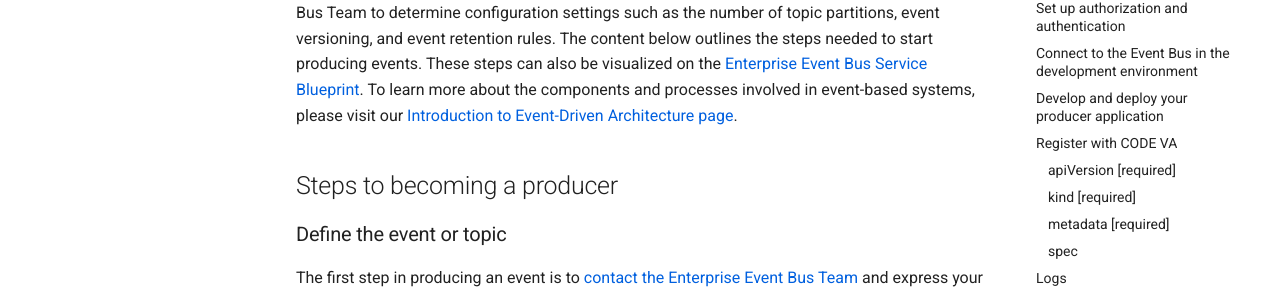
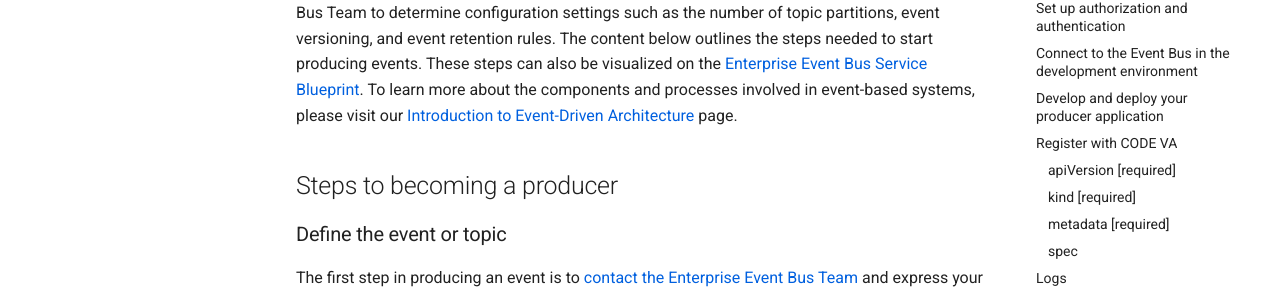
Before and after one commit to department-of-veterans-affairs/ves-event-bus-developer-portal, an MkDocs documentation site: the page built from docs/produce-events.md, in a window 1280 px wide and 900 px high. Shown: the part 400-695 px from the top of the window. Built offline with MkDocs 1.6.1 and Material for MkDocs 9.7.7, drawn with Linux system fonts in a browser that asks for light colours.

Commit message:
updating link text

```diff
--- a/docs/produce-events.md
+++ b/docs/produce-events.md
@@ -7,7 +7,7 @@
 ## What's a producer?
 A producer is an application designed to generate messages or events within an event-driven system. In the context of the Enterprise Event Bus, which aims to expose streams of events known as topics, producers play a crucial role. Producing teams have access to, or knowledge about, important data changes in the VA ecosystem and can send events to specific topics on the Event Bus. You can find a list of currently available topics in our [Event Catalog](https://department-of-veterans-affairs.github.io/ves-event-bus-developer-portal/use-events/).
 
-As producers are responsible for defining topics and their contents, they will work with the Event Bus Team to determine configuration settings such as the number of topic partitions, event versioning, and event retention rules. The content below outlines the steps needed to start producing events. These steps can also be visualized on the <a href="https://app.mural.co/t/adhoccorporateworkspace2583/m/adhoccorporateworkspace2583/1678744533321/6e9663e9ba0295865de5f094a62d427affc22f5e?sender=ucc14575938bb14be79634773" target="_blank">Enterprise Event Bus Service Blueprint</a>. To learn more about the components and processes involved in event-based systems, please visit our [Introduction to Event-Driven Architecture page](./intro-to-eda.md).
+As producers are responsible for defining topics and their contents, they will work with the Event Bus Team to determine configuration settings such as the number of topic partitions, event versioning, and event retention rules. The content below outlines the steps needed to start producing events. These steps can also be visualized on the <a href="https://app.mural.co/t/adhoccorporateworkspace2583/m/adhoccorporateworkspace2583/1678744533321/6e9663e9ba0295865de5f094a62d427affc22f5e?sender=ucc14575938bb14be79634773" target="_blank">Enterprise Event Bus Service Blueprint</a>. To learn more about the components and processes involved in event-based systems, please visit our [Introduction to Event-Driven Architecture](./intro-to-eda.md) page.
 
 ## Steps to becoming a producer
 
```
